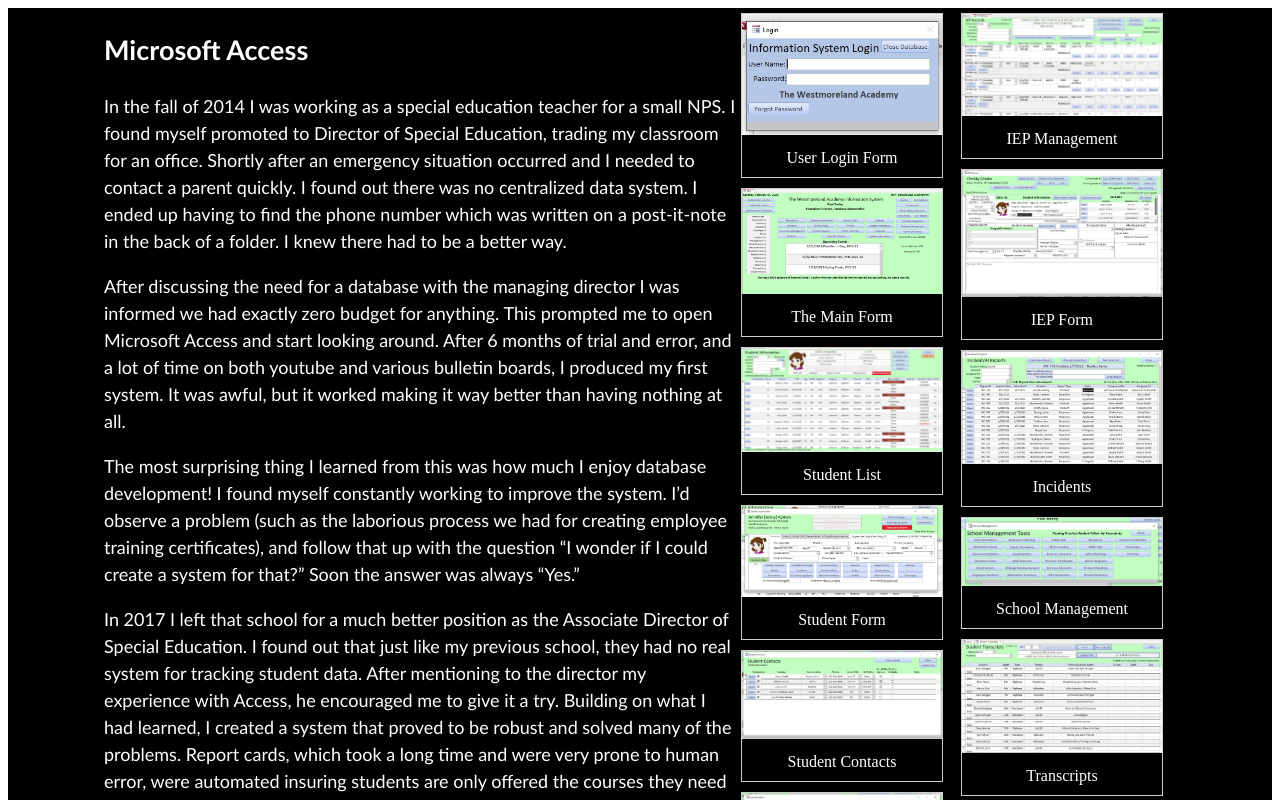
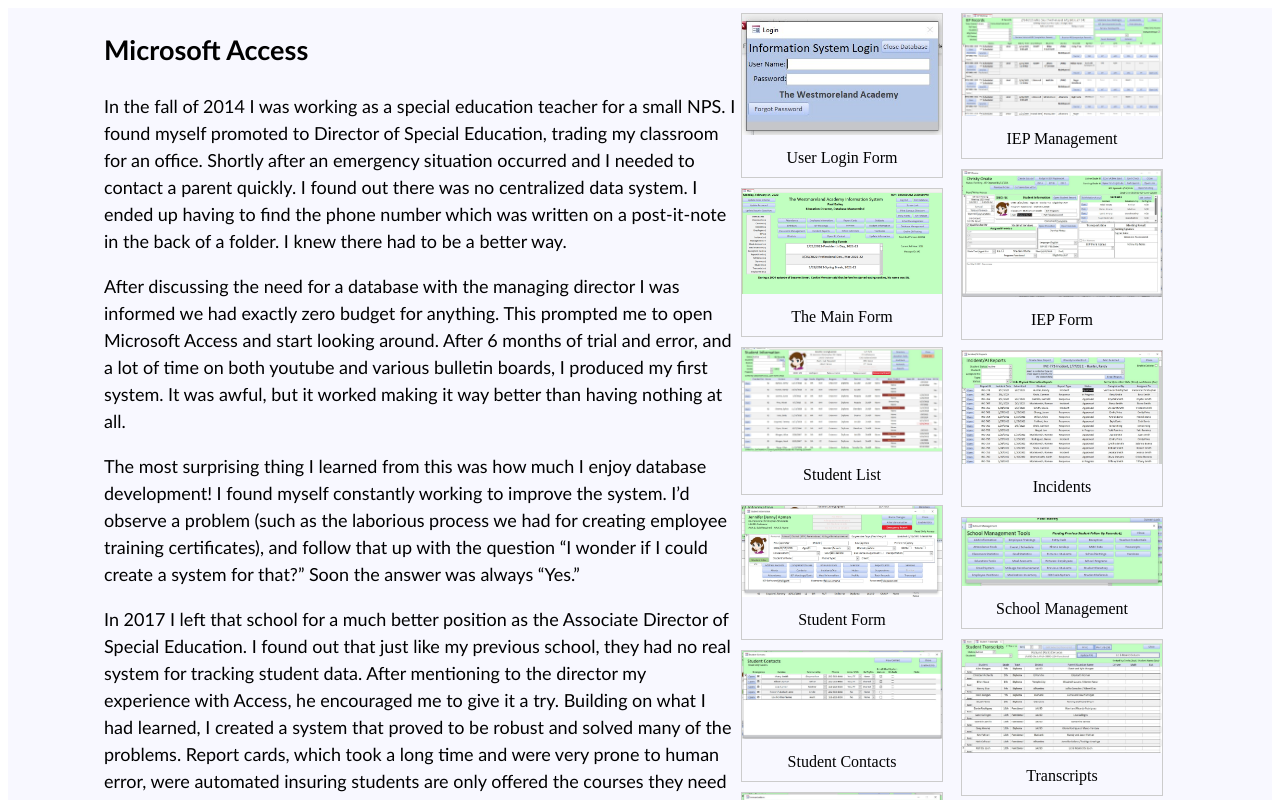
Before and after one commit to FatherDkay/accessInfo, a plain HTML site: page index.html in a window 1280 px wide. Shown: the top 800 px of the page. Drawn offline with Linux system fonts and the light colour scheme.

Commit message:
updated color scheme and layout

```diff
--- a/assets/stylesheet.css
+++ b/assets/stylesheet.css
@@ -4,8 +4,8 @@
   align-items: flex-start;
   justify-content: center;
   flex-wrap: wrap;
-  background-color: black;
-  color: white;
+  background: ghostwhite;
+  color: black;
 }
 
 .about {
```
